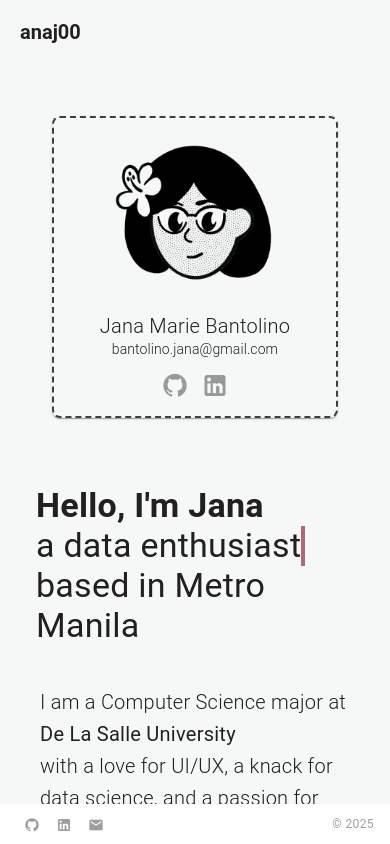
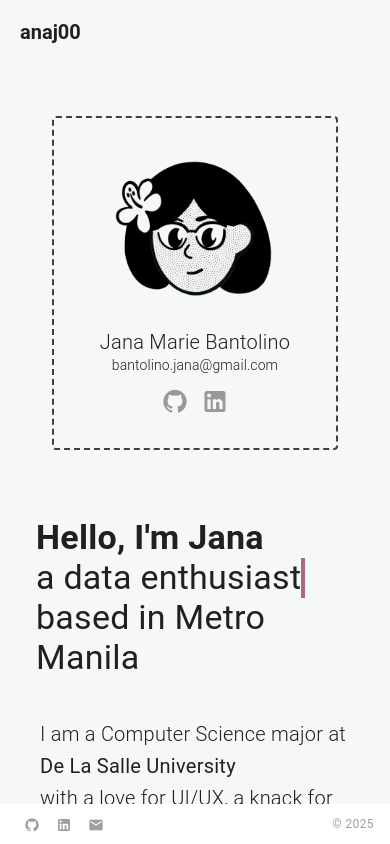
Before and after one commit to anaj00/anaj00-portfolio-v2, a Vue app in the folder anaj00-portfolio/: page / in a window 390 px wide. Shown: the top 844 px of the page. Built offline with nearby package versions, Linux system fonts and the light colour scheme; a small style sheet from the web is missing.

Commit message:
chore(card): breakpoints

```diff
--- a/anaj00-portfolio/src/components/CallingCard.vue
+++ b/anaj00-portfolio/src/components/CallingCard.vue
@@ -1,11 +1,13 @@
 <template>
   <v-container fluid>
-    <v-row class="d-flex justify-center" align="center" no-gutters>
-      <v-col cols="12" sm="10" md="8" lg="6">
+    <v-row class="d-flex justify-center" align="center">
+      <v-col cols="12" sm="9" md="8" lg="6" xl="4">
         <v-card
-          class="pa-4 pa-sm-6 doodle-card d-flex flex-column flex-sm-row align-center hover-accent"
-          rounded="lg"
+          class="pa-4 pa-sm-6 hover-accent doodle-card"
+          rounded="md"
+          flat
         >
+          <v-container class="d-flex flex-column flex-sm-row align-center ">
             <!-- Profile Picture: stacks on top for xs, left for sm+ -->
             <v-img
               src="/pfp.png"
@@ -26,7 +28,9 @@
                 </a>
               </h2>
 
-            <div class="d-flex justify-center justify-sm-start align-center mt-3">
+              <div
+                class="d-flex justify-center justify-sm-start align-center mt-3"
+              >
                 <a
                   class="social-link"
                   href="https://github.com/anaj00"
@@ -47,12 +51,12 @@
                 </a>
               </div>
             </div>
+          </v-container>
         </v-card>
       </v-col>
     </v-row>
   </v-container>
 </template>
-
 
 <style scoped>
 .hover-accent {
@@ -86,6 +90,6 @@
 }
 
 .email-link:hover {
-  color: var(--accent); /* or any custom color like #1976D2 */
+  color: var(--accent);
 }
 </style>
```
Lines whose indentation alone changed are shown as unchanged.
